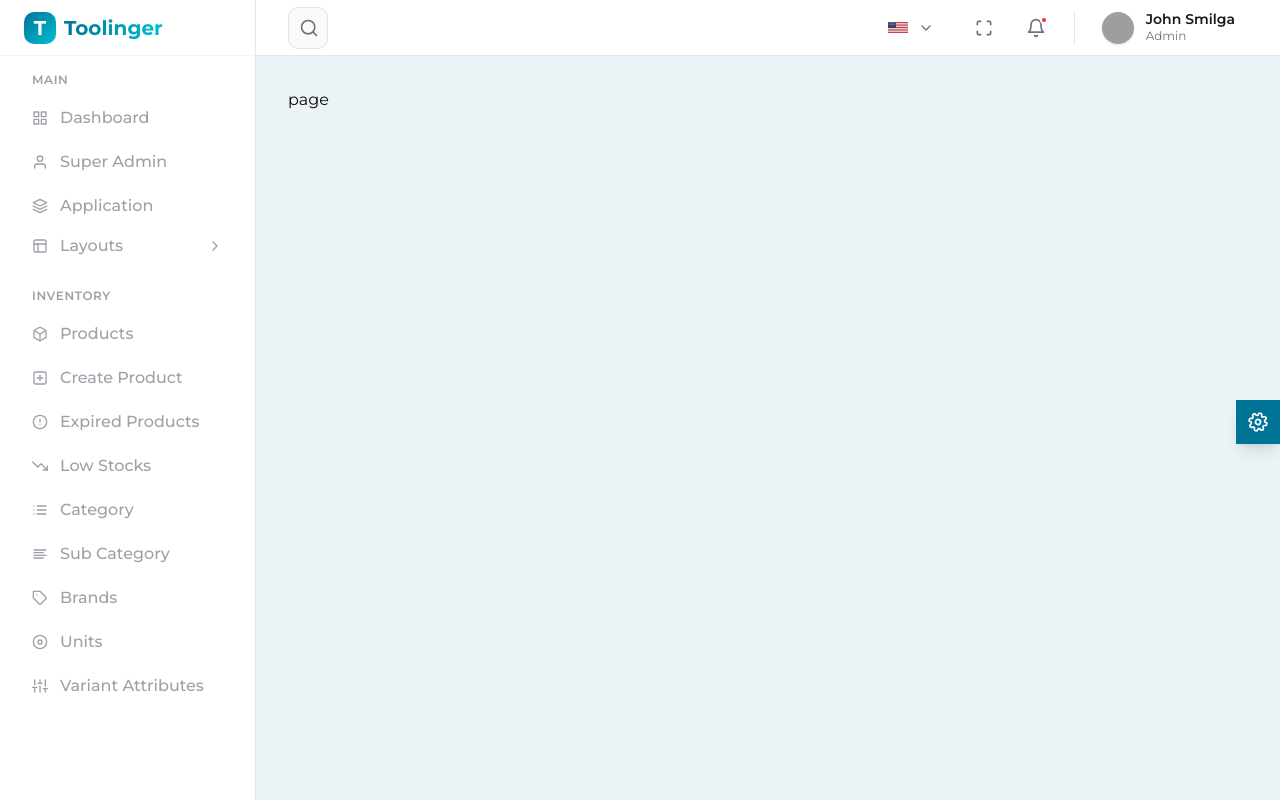
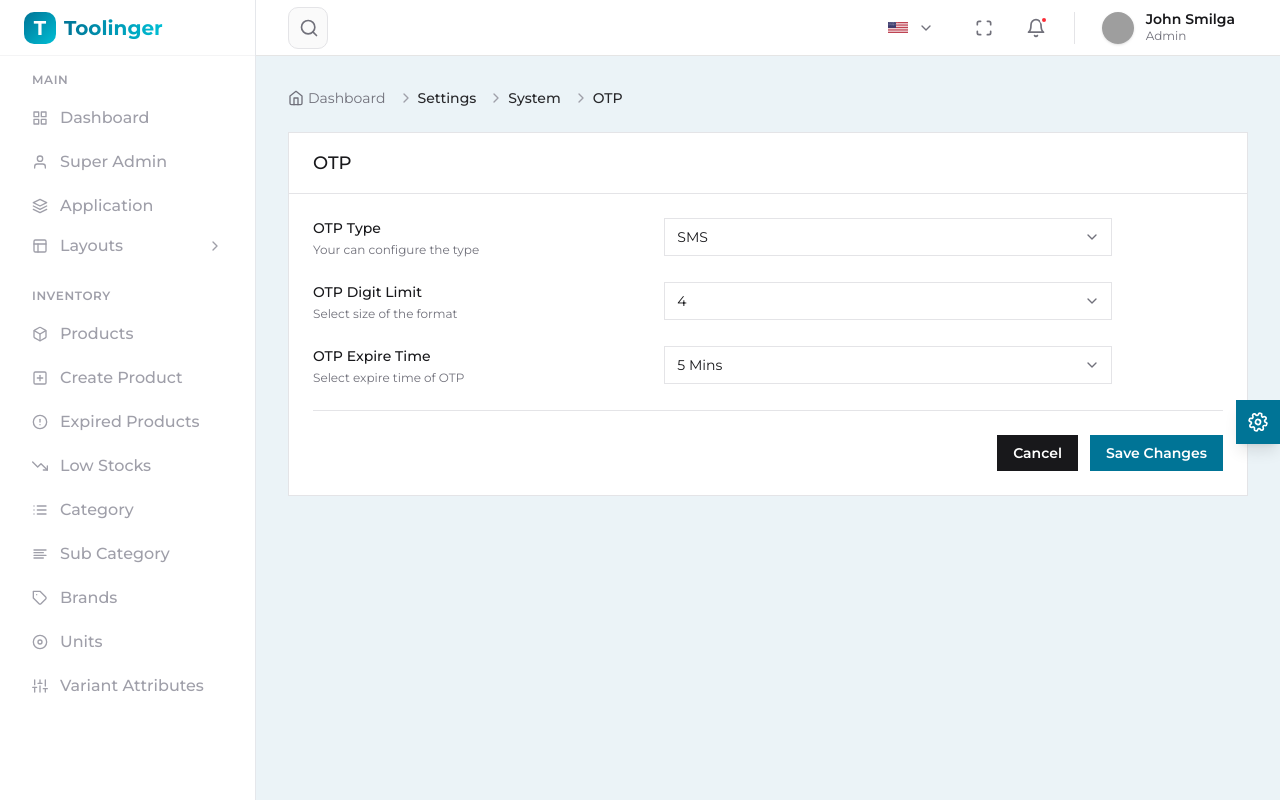
Before and after one commit to DevTabibur/toolinger-dashboard, a Next.js app: page /dashboard/settings/system/otp in a window 1280 px wide. Built offline with nearby package versions, Linux system fonts and the light colour scheme; grey boxes are pictures that could not be loaded.

Commit message:
feat: added otp pages

```diff
--- a/app/(dashboard)/dashboard/(settings)/settings/system/otp/page.tsx
+++ b/app/(dashboard)/dashboard/(settings)/settings/system/otp/page.tsx
@@ -1,9 +1,97 @@
+'use client';
 
+import React, { useState } from 'react';
+import { DashboardBreadcrumb, Button, Select } from '@/components/ui';
+import { useLanguage } from '@/context/LanguageContext';
 
-const page = () => {
+const OTPPage = () => {
+  const { t } = useLanguage();
+
+  // State
+  const [otpType, setOtpType] = useState('sms');
+  const [otpDigitLimit, setOtpDigitLimit] = useState('4');
+  const [otpExpireTime, setOtpExpireTime] = useState('5');
+
   return (
-    <div>page</div>
-  )
-}
+    <div className="space-y-6">
+      <DashboardBreadcrumb items={[{ label: t("Settings") }, { label: t("System") }, { label: t("OTP") }]} />
 
-export default page
+      <div className="border border-zinc-200 bg-white dark:border-zinc-800 dark:bg-zinc-900/50 overflow-hidden">
+        <div className="border-b border-zinc-200 px-6 py-4 dark:border-zinc-800">
+          <h3 className="text-lg font-medium text-zinc-900 dark:text-zinc-100">{t("OTP")}</h3>
+        </div>
+
+        <div className="p-6 space-y-6">
+          {/* OTP Type */}
+          <div className="flex flex-col md:flex-row gap-6 md:gap-12 items-start">
+            <div className="md:w-1/3">
+              <h4 className="text-sm font-medium text-zinc-900 dark:text-zinc-100">{t("OTP Type")}</h4>
+              <p className="text-xs text-zinc-500 mt-1">{t("Your can configure the type")}</p>
+            </div>
+            <div className="flex-1 w-full max-w-md">
+              <Select
+                value={otpType}
+                onChange={(e) => setOtpType(e.target.value)}
+                options={[
+                  { label: t("SMS"), value: "sms" },
+                  { label: t("Email"), value: "email" },
+                ]}
+              />
+            </div>
+          </div>
+
+          {/* OTP Digit Limit */}
+          <div className="flex flex-col md:flex-row gap-6 md:gap-12 items-start">
+            <div className="md:w-1/3">
+              <h4 className="text-sm font-medium text-zinc-900 dark:text-zinc-100">{t("OTP Digit Limit")}</h4>
+              <p className="text-xs text-zinc-500 mt-1">{t("Select size of the format")}</p>
+            </div>
+            <div className="flex-1 w-full max-w-md">
+              <Select
+                value={otpDigitLimit}
+                onChange={(e) => setOtpDigitLimit(e.target.value)}
+                options={[
+                  { label: "4", value: "4" },
+                  { label: "6", value: "6" },
+                  { label: "8", value: "8" },
+                ]}
+              />
+            </div>
+          </div>
+
+          {/* OTP Expire Time */}
+          <div className="flex flex-col md:flex-row gap-6 md:gap-12 items-start">
+            <div className="md:w-1/3">
+              <h4 className="text-sm font-medium text-zinc-900 dark:text-zinc-100">{t("OTP Expire Time")}</h4>
+              <p className="text-xs text-zinc-500 mt-1">{t("Select expire time of OTP")}</p>
+            </div>
+            <div className="flex-1 w-full max-w-md">
+              <Select
+                value={otpExpireTime}
+                onChange={(e) => setOtpExpireTime(e.target.value)}
+                options={[
+                  { label: t("5 Mins"), value: "5" },
+                  { label: t("10 Mins"), value: "10" },
+                  { label: t("15 Mins"), value: "15" },
+                  { label: t("30 Mins"), value: "30" },
+                ]}
+              />
+            </div>
+          </div>
+
+          {/* Action Buttons */}
+          <div className="flex justify-end gap-3 pt-6 mt-6 border-t border-zinc-200 dark:border-zinc-800">
+            <Button variant="outline" className="bg-zinc-900 text-white hover:bg-zinc-800 border-none">
+              {t("Cancel")}
+            </Button>
+            <Button className="bg-[var(--primary)] hover:bg-[var(--primary-dark)] text-[var(--primary-foreground)] border-none">
+              {t("Save Changes")}
+            </Button>
+          </div>
+        </div>
+      </div>
+    </div>
+  );
+};
+
+export default OTPPage;
--- a/app/(dashboard)/dashboard/(settings)/settings/website/appearance/page.tsx
+++ b/app/(dashboard)/dashboard/(settings)/settings/website/appearance/page.tsx
@@ -41,21 +41,21 @@ const AppearancePage = () => {
     <div
       onClick={() => handleThemeChange(value)}
       className={clsx(
-        "cursor-pointer rounded-[var(--radius)] border-2 p-1 transition-all",
+        "cursor-pointer border-2 p-1 transition-all",
         theme === value ? "border-[var(--primary)]" : "border-transparent hover:border-zinc-200 dark:hover:border-zinc-700"
       )}
     >
-      <div className={clsx("h-32 rounded-[var(--radius)] bg-zinc-100 dark:bg-zinc-800 mb-3 border border-zinc-200 dark:border-zinc-700 overflow-hidden relative")}>
+      <div className={clsx("h-32  bg-zinc-100 dark:bg-zinc-800 mb-3 border border-zinc-200 dark:border-zinc-700 overflow-hidden relative")}>
         {/* Mock UI for Theme Preview */}
         <div className="absolute top-0 left-0 bottom-0 w-1/4 bg-white dark:bg-zinc-900 border-r border-zinc-200 dark:border-zinc-700 p-1 flex flex-col gap-1">
-          <div className="w-full h-1 bg-zinc-200 dark:bg-zinc-700 rounded-sm"></div>
-          <div className="w-3/4 h-1 bg-zinc-200 dark:bg-zinc-700 rounded-sm"></div>
+          <div className="w-full h-1 bg-zinc-200 dark:bg-zinc-700 "></div>
+          <div className="w-3/4 h-1 bg-zinc-200 dark:bg-zinc-700 "></div>
         </div>
         <div className="absolute top-0 right-0 bottom-0 left-1/4 p-2 flex flex-col gap-2">
-          <div className="w-full h-4 bg-white dark:bg-zinc-900 rounded-sm shadow-sm border border-zinc-200 dark:border-zinc-700"></div>
+          <div className="w-full h-4 bg-white dark:bg-zinc-900  shadow-sm border border-zinc-200 dark:border-zinc-700"></div>
           <div className="flex gap-2">
-            <div className="flex-1 h-12 bg-white dark:bg-zinc-900 rounded-sm shadow-sm border border-zinc-200 dark:border-zinc-700"></div>
-            <div className="flex-1 h-12 bg-white dark:bg-zinc-900 rounded-sm shadow-sm border border-zinc-200 dark:border-zinc-700"></div>
+            <div className="flex-1 h-12 bg-white dark:bg-zinc-900  shadow-sm border border-zinc-200 dark:border-zinc-700"></div>
+            <div className="flex-1 h-12 bg-white dark:bg-zinc-900  shadow-sm border border-zinc-200 dark:border-zinc-700"></div>
           </div>
         </div>
         {/* Color Tint for Preview */}
@@ -79,7 +79,7 @@ const AppearancePage = () => {
     <div className="space-y-6">
       <DashboardBreadcrumb items={[{ label: t("Settings") }, { label: t("Website") }, { label: t("Appearance") }]} />
 
-      <div className="border border-zinc-200 bg-white dark:border-zinc-800 dark:bg-zinc-900/50 rounded-[var(--radius)] overflow-hidden">
+      <div className="border border-zinc-200 bg-white dark:border-zinc-800 dark:bg-zinc-900/50 overflow-hidden">
         <div className="border-b border-zinc-200 px-6 py-4 dark:border-zinc-800">
           <h3 className="text-lg font-medium text-zinc-900 dark:text-zinc-100">{t("Appearance")}</h3>
         </div>
@@ -110,7 +110,7 @@ const AppearancePage = () => {
                   key={color.name}
                   onClick={() => handleAccentColorChange(color.name, color.value)}
                   className={clsx(
-                    "w-8 h-8 rounded-full flex items-center justify-center transition-transform hover:scale-110 focus:outline-none focus:ring-2 focus:ring-offset-2 dark:focus:ring-offset-zinc-900",
+                    "w-8 h-8  flex items-center justify-center transition-transform hover:scale-110 focus:outline-none focus:ring-2 focus:ring-offset-2 dark:focus:ring-offset-zinc-900",
                     accentColor === color.name ? "ring-2 ring-offset-2 ring-zinc-400 dark:ring-zinc-500" : ""
                   )}
                   style={{ backgroundColor: color.value }}
--- a/components/ui/Select/Select.tsx
+++ b/components/ui/Select/Select.tsx
@@ -26,7 +26,7 @@ const Select = ({ label, options, error, helperText, className, ...rest }: Selec
             <div className="relative">
                 <select
                     className={clsx(
-                        "w-full  border bg-white dark:bg-zinc-800 text-zinc-900 dark:text-zinc-100 placeholder-zinc-400 focus:outline-none focus:ring-2 focus:ring-[var(--primary)]/20 focus:border-[var(--primary)] transition-all appearance-none py-2 pl-3 pr-10 text-sm",
+                        "w-full  border bg-white dark:bg-zinc-800 text-zinc-900 dark:text-zinc-100 placeholder-zinc-400 focus:outline-none focus:ring-2 focus:ring-[var(--primary)] focus:border-[var(--primary)] transition-all appearance-none py-2 pl-3 pr-10 text-sm",
                         error
                             ? "border-red-500 focus:ring-red-200 focus:border-red-500"
                             : "border-zinc-200 dark:border-zinc-700",
--- a/context/translations.ts
+++ b/context/translations.ts
@@ -226,6 +226,20 @@ export const translations: Record<string, Record<string, string>> = {
     "Font Family": "Font Family",
     "Select font family of website": "Select font family of website",
     Nunito: "Nunito",
+    "Expand or collapse the sidebar menu":
+      "Expand or collapse the sidebar menu",
+
+    // OTP Page
+    "OTP Type": "OTP Type",
+    "Your can configure the type": "Your can configure the type",
+    "OTP Digit Limit": "OTP Digit Limit",
+    "Select size of the format": "Select size of the format",
+    "OTP Expire Time": "OTP Expire Time",
+    "Select expire time of OTP": "Select expire time of OTP",
+    "5 Mins": "5 Mins",
+    "10 Mins": "10 Mins",
+    "15 Mins": "15 Mins",
+    "30 Mins": "30 Mins",
   },
   bn: {
     Main: "প্রধান",
@@ -455,6 +469,20 @@ export const translations: Record<string, Record<string, string>> = {
     "Font Family": "ফন্ট ফ্যামিলি",
     "Select font family of website": "ওয়েবসাইটের ফন্ট ফ্যামিলি নির্বাচন করুন",
     Nunito: "নুনিটো",
+    "Expand or collapse the sidebar menu":
+      "সাইডবার মেনু প্রসারিত বা সংকুচিত করুন",
+
+    // OTP Page
+    "OTP Type": "ওটিপি টাইপ",
+    "Your can configure the type": "আপনি টাইপ কনফিগার করতে পারেন",
+    "OTP Digit Limit": "ওটিপি ডিজিট সীমা",
+    "Select size of the format": "ফরম্যাটের আকার নির্বাচন করুন",
+    "OTP Expire Time": "ওটিপি মেয়াদ শেষ সময়",
+    "Select expire time of OTP": "ওটিপির মেয়াদ শেষ সময় নির্বাচন করুন",
+    "5 Mins": "৫ মিনিট",
+    "10 Mins": "১০ মিনিট",
+    "15 Mins": "১৫ মিনিট",
+    "30 Mins": "৩০ মিনিট",
   },
   es: {
     Main: "Principal",
@@ -682,5 +710,19 @@ export const translations: Record<string, Record<string, string>> = {
     "Font Family": "Familia de fuentes",
     "Select font family of website": "Seleccionar familia de fuentes",
     Nunito: "Nunito",
+    "Expand or collapse the sidebar menu":
+      "Expandir o contraer el menú lateral",
+
+    // OTP Page
+    "OTP Type": "Tipo de OTP",
+    "Your can configure the type": "Puede configurar el tipo",
+    "OTP Digit Limit": "Límite de dígitos OTP",
+    "Select size of the format": "Seleccionar tamaño del formato",
+    "OTP Expire Time": "Tiempo de expiración OTP",
+    "Select expire time of OTP": "Seleccionar tiempo de expiración de OTP",
+    "5 Mins": "5 minutos",
+    "10 Mins": "10 minutos",
+    "15 Mins": "15 minutos",
+    "30 Mins": "30 minutos",
   },
 };
```
